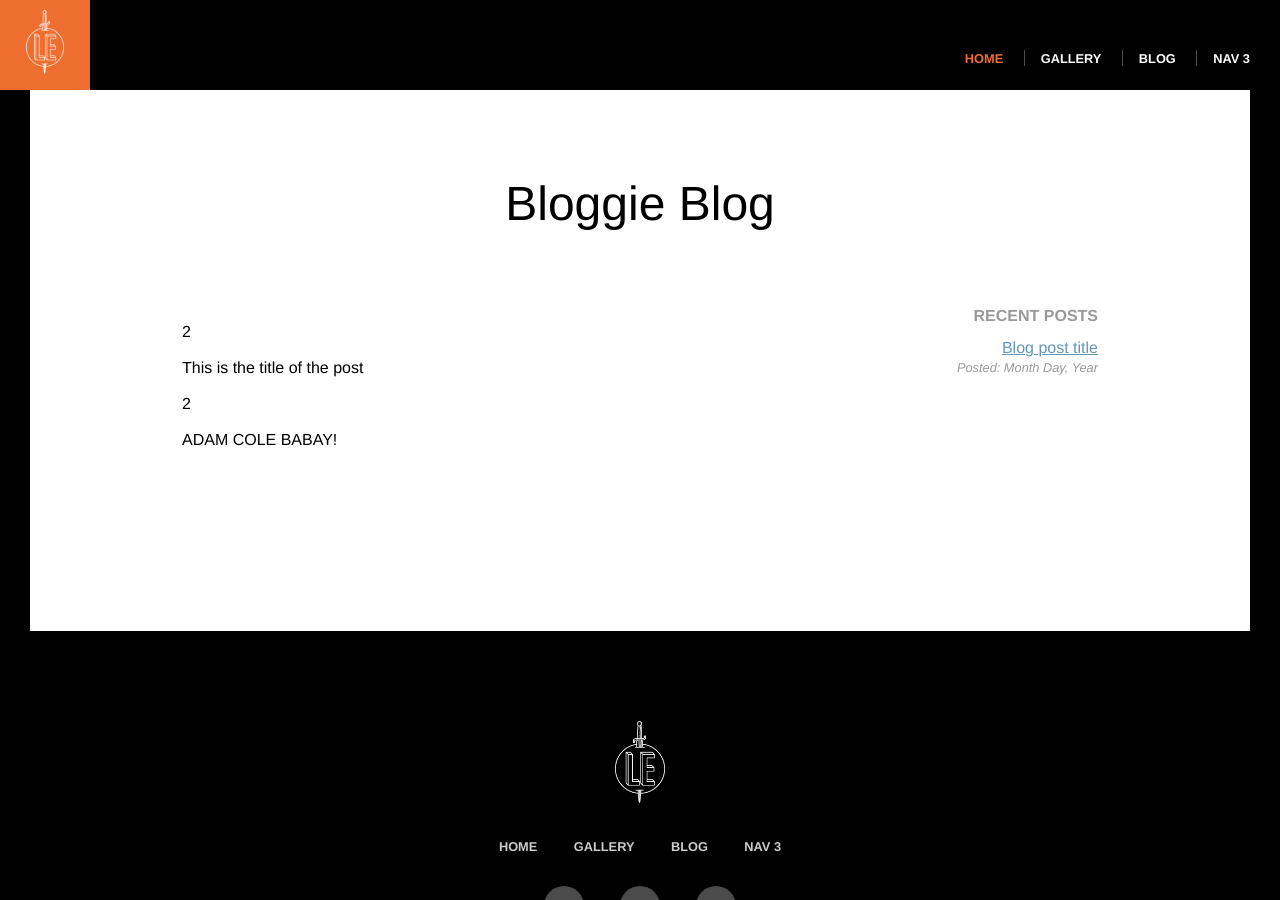
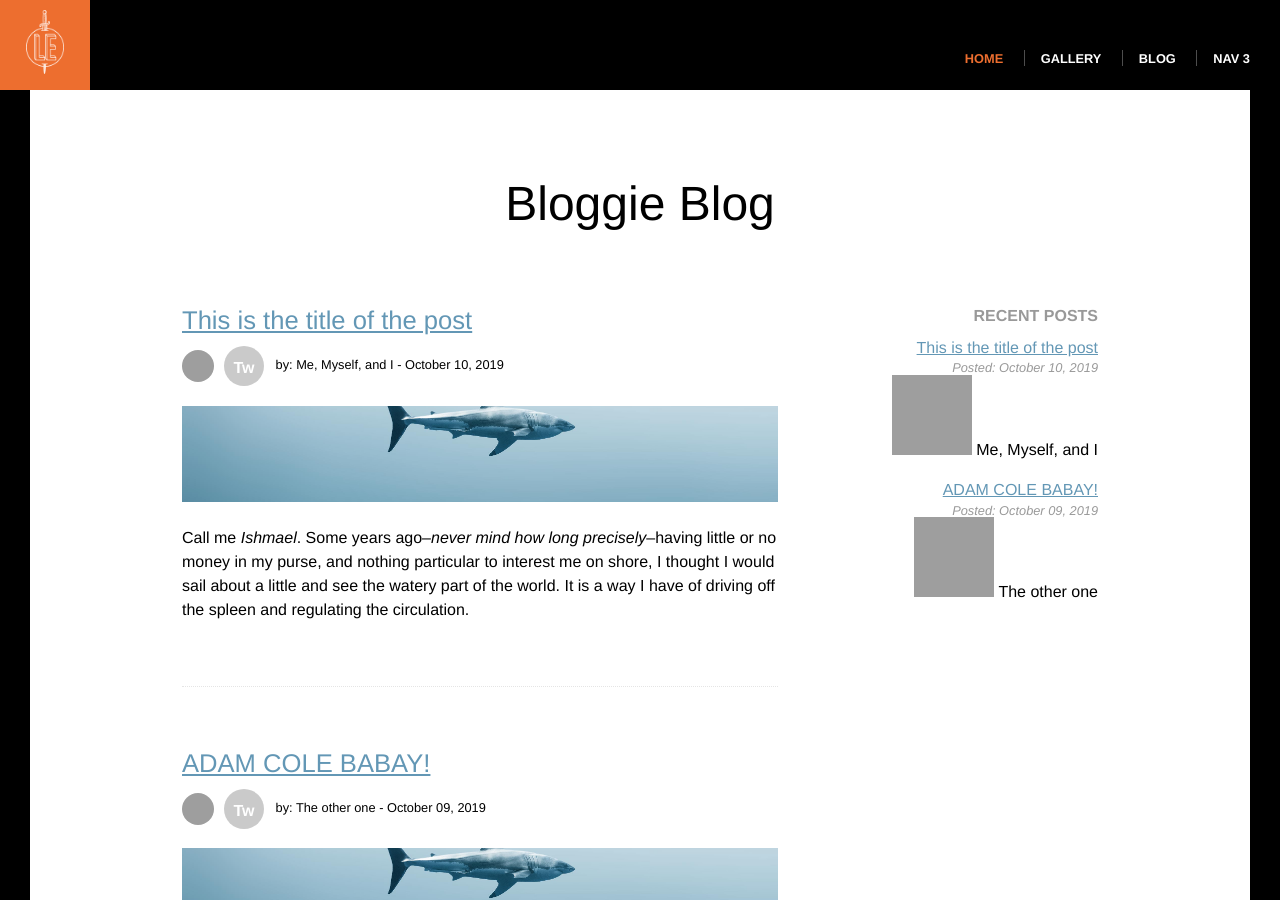
Before and after one commit to GideonBrimleaf/GideonBrimleaf.github.io, a Jekyll site: the page built from blog/index.html, in a window 1280 px wide and 900 px high. Built offline with Jekyll 4.4.1, drawn with Linux system fonts in a browser that asks for light colours; some of the changed text lies outside the part shown; grey boxes are pictures that could not be loaded.

Commit message:
More recent blog post filtering applied

```diff
--- a/_posts/2019-10-09-first-post.md
+++ b/_posts/2019-10-09-first-post.md
@@ -8,6 +8,9 @@ gravatar: https://s.gravatar.com/avatar/0b14b7967361c613b2d64f1ca34342b0?s=80
 postFooter: Additional information, and maybe a <a href="#">link or two</a>
 ---
 
-This is the second post
+Odyssey, epic poem in 24 books traditionally attributed to the ancient Greek poet Homer. The poem is the story of Odysseus, king of Ithaca, who wanders for 10 years (although the action of the poem covers only the final six weeks) trying to get home after the Trojan War. On his return, he is recognized only by his faithful dog and a nurse. With the help of his son, Telemachus, Odysseus destroys the insistent suitors of his faithful wife, Penelope, and several of her maids who had fraternized with the suitors and reestablishes himself in his kingdom.
 
-Yea baby
+<img class="pull-left" src="https://placekitten.com/g/400/200"
+alt="kitten">
+
+The Odyssey does not follow a linear chronology. The reader begins in the middle of the tale, learning about previous events only through Odysseus’s retelling. The first four books set the scene in Ithaca. Telemachus is searching for news of his father, who has not been heard from since he left for war nearly 20 years earlier. Telemachus seeks out two men who fought with Odysseus in the war at Troy, Nestor and Menelaus, and discovers that his father is, indeed, still alive. The second four books (V–VIII) introduce the main character, Odysseus, as he is being released from captivity by the nymph Calypso on the island of Ogygia. He suffers a shipwreck and lands on the shore of Scheria, the land of the Phaeacians. In Books IX–XII Odysseus tells the Phaeacians of his harrowing journey as he has tried to find his way home. Finally, Books XIII–XXIV, the second half of the poem, find Odysseus back in Ithaca, facing unexpected obstacles and danger. In order to reunite with his wife, who resisted the importuning of more than a hundred suitors—who have stayed in Odysseus’s house, eating, drinking, and carousing while waiting for Penelope to decide among them—Odysseus kills them all, with the aid of Telemachus, Eumaeus (a servant and swineherd), and Philoetius (a servant and cowherd).
--- a/blog/index.html
+++ b/blog/index.html
@@ -8,17 +8,33 @@ layout: default
     <div class="col col-aside blog-recent">
       <h4>Recent Posts</h4>
       <ul class="blog-title-list">
+        {% for post in site.posts limit:5 %}
         <li>
-          <a href="">Blog post title</a>
-          <span>Posted: Month Day, Year</span>
+          <a href="{{ post.url }}">{{ post.title }}</a>
+          <span>Posted: {{ post.date | date: '%B %d, %Y' }}</span>
+          <img src="{{ post.gravatar }}" /> {{ post.author }}
         </li>
-        </ul>
-      </div>
+        {% endfor %}
+      </ul>
+    </div>
       <div class="col col-content blog-previews">
-          {% for post in site.posts %}
-          <p>{{ site.posts | size }}</p>
-          <p>{{ post.title }}</p>
-          {% endfor %}
+        {% for post in site.posts %}
+          <div class="blog-posts">
+            <header class="post-header">
+            <h2><a href="{{ post.url }}">{{ post.title }}</a></h2>
+            <div class="post-byline">
+              <img src="{{ post.gravatar }}" />
+              <a href="{{ post.authorTwitter }}" class="social-link">Tw</a>
+              by: {{ post.author }}
+              <span> - {{ post.date | date: '%B %d, %Y' }}</span>
+            </div>
+            </header>
+            <div class="posts-image"
+              style="background-image:url({{ post.postHero }})">
+            </div>
+            {{ post.excerpt }}
+          </div>
+        {% endfor %}
       </div>
   </div>
 </div>
```
